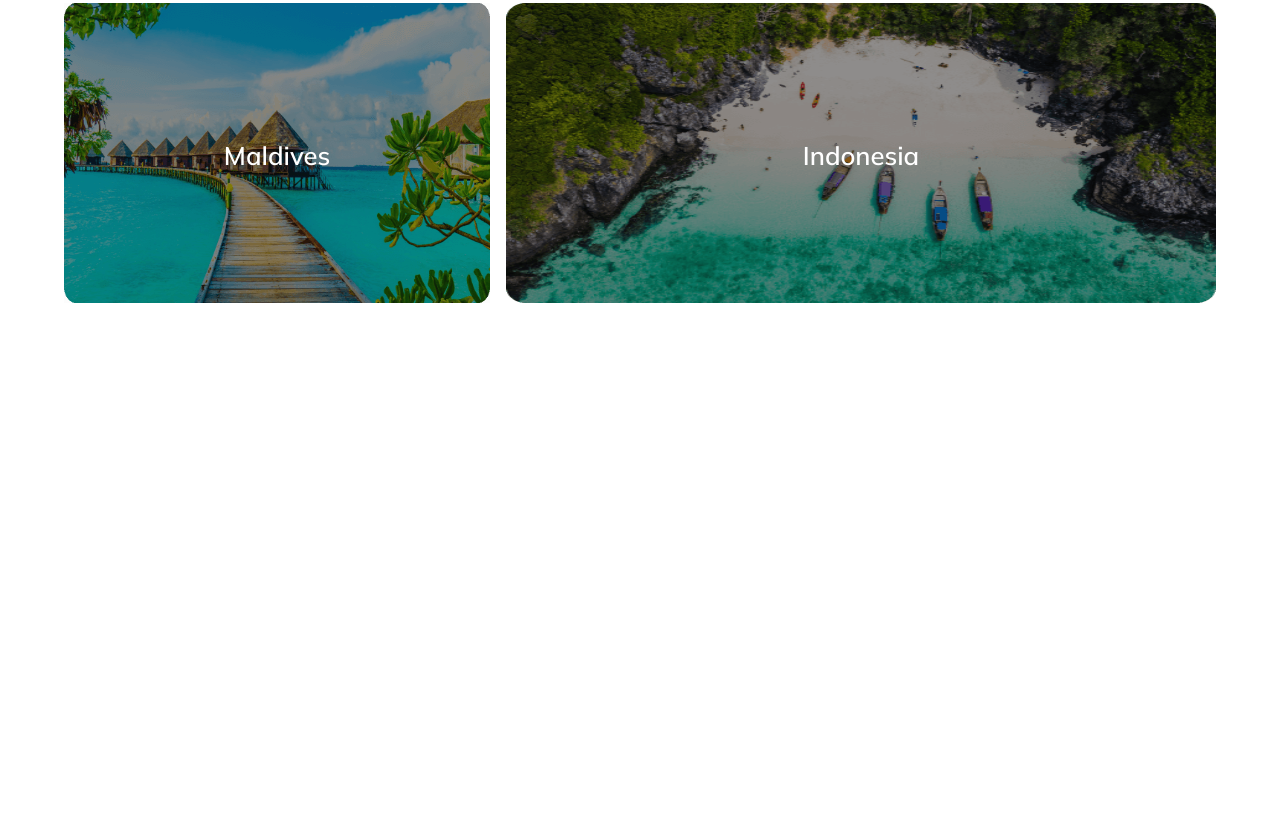
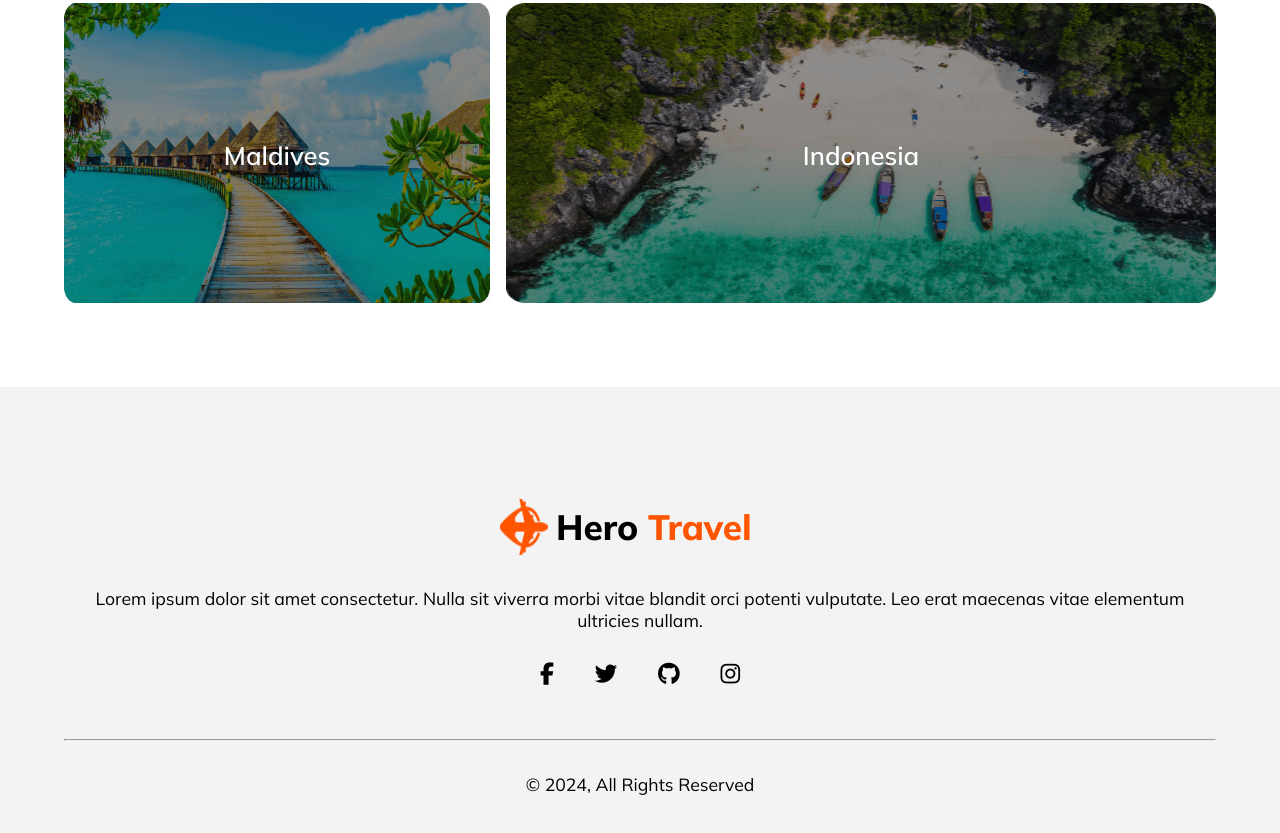
Before and after one commit to ahasan-ullah/B9-A2-Solution-PH, a plain HTML site: page index.html in a window 1280 px wide. Shown: the part 2249-3082 px from the top of the page. Before the commit the page ends 2636 px from the top, so only its background shows below. Drawn offline with Linux system fonts and the light colour scheme.

Commit message:
footer added

```diff
--- a/index.html
+++ b/index.html
@@ -98,7 +98,21 @@
   </section>
 
   <footer class="footer">
-
+    <div class="container">
+      <div class="logo">
+        <img src="images/Group 40071 (2).png" alt="">
+        <h3>Hero <span class="span">Travel</span></h3>
+      </div>
+      <p>Lorem ipsum dolor sit amet consectetur. Nulla sit viverra morbi vitae blandit orci potenti vulputate. Leo erat maecenas vitae elementum ultricies nullam.</p>
+      <div class="social">
+        <i class="fa-brands fa-facebook-f"></i>
+        <i class="fa-brands fa-twitter"></i>
+        <i class="fa-brands fa-github"></i>
+        <i class="fa-brands fa-instagram"></i>
+      </div>
+      <hr>
+      <p>&copy; 2024, All Rights Reserved</p>
+    </div>
   </footer>
 
 </body>
--- a/style/style.css
+++ b/style/style.css
@@ -195,3 +195,30 @@ input, select{
   font-weight: 600;
   transform: translate(-50%,-50%);
 }
+
+/* footer */
+.footer{
+  background-color: rgba(19,19,24,0.05);
+  padding: 2rem 0;
+}
+
+.footer .logo{
+  margin: 2rem auto;
+}
+
+.social{
+  width: 200px;
+  display: flex;
+  justify-content: space-between;
+  align-items: center;
+  margin: 2rem auto;
+}
+
+.social i{
+  height: 44px;
+  font-size: 1.4rem;
+}
+
+.footer hr{
+  margin: 2rem auto;
+}
```
